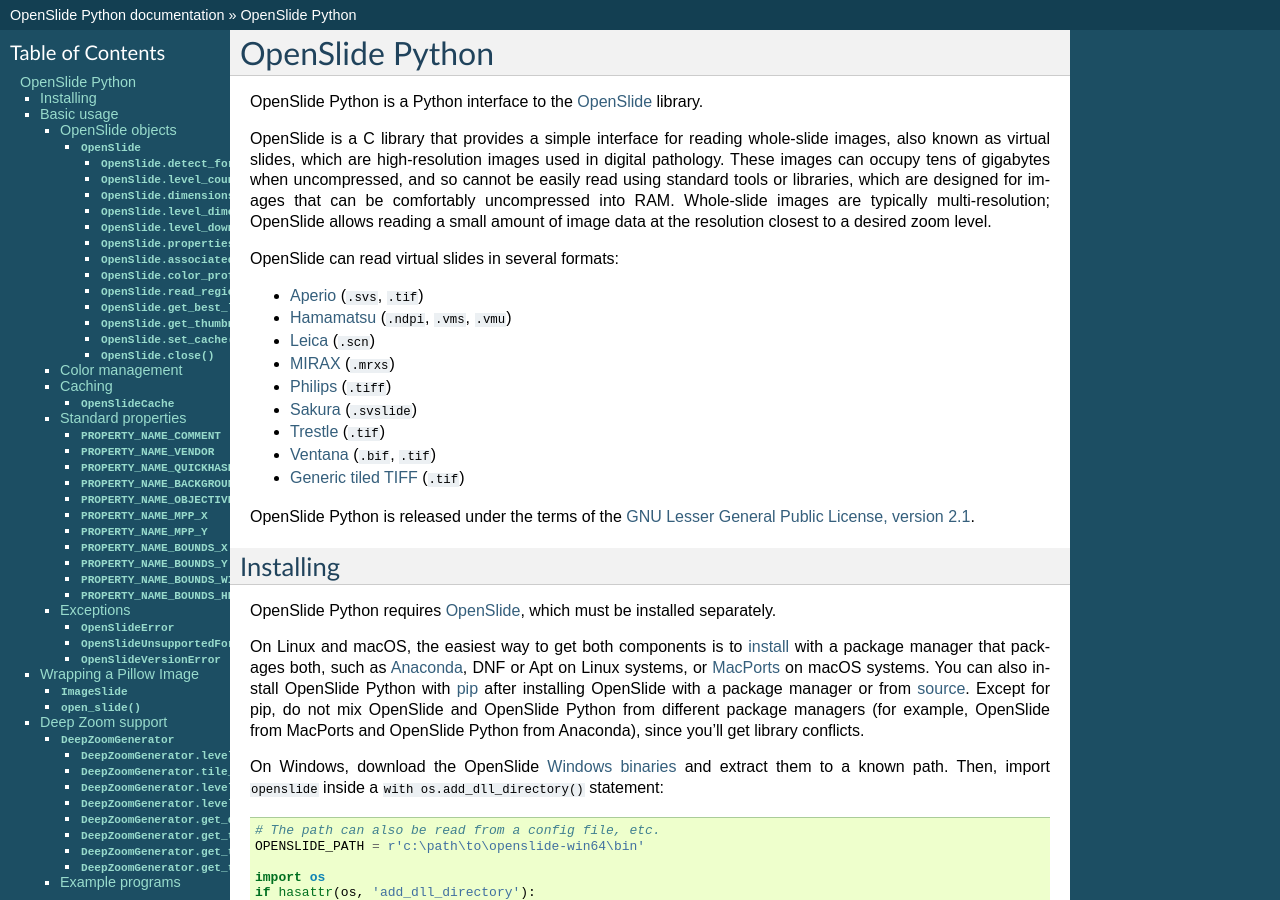
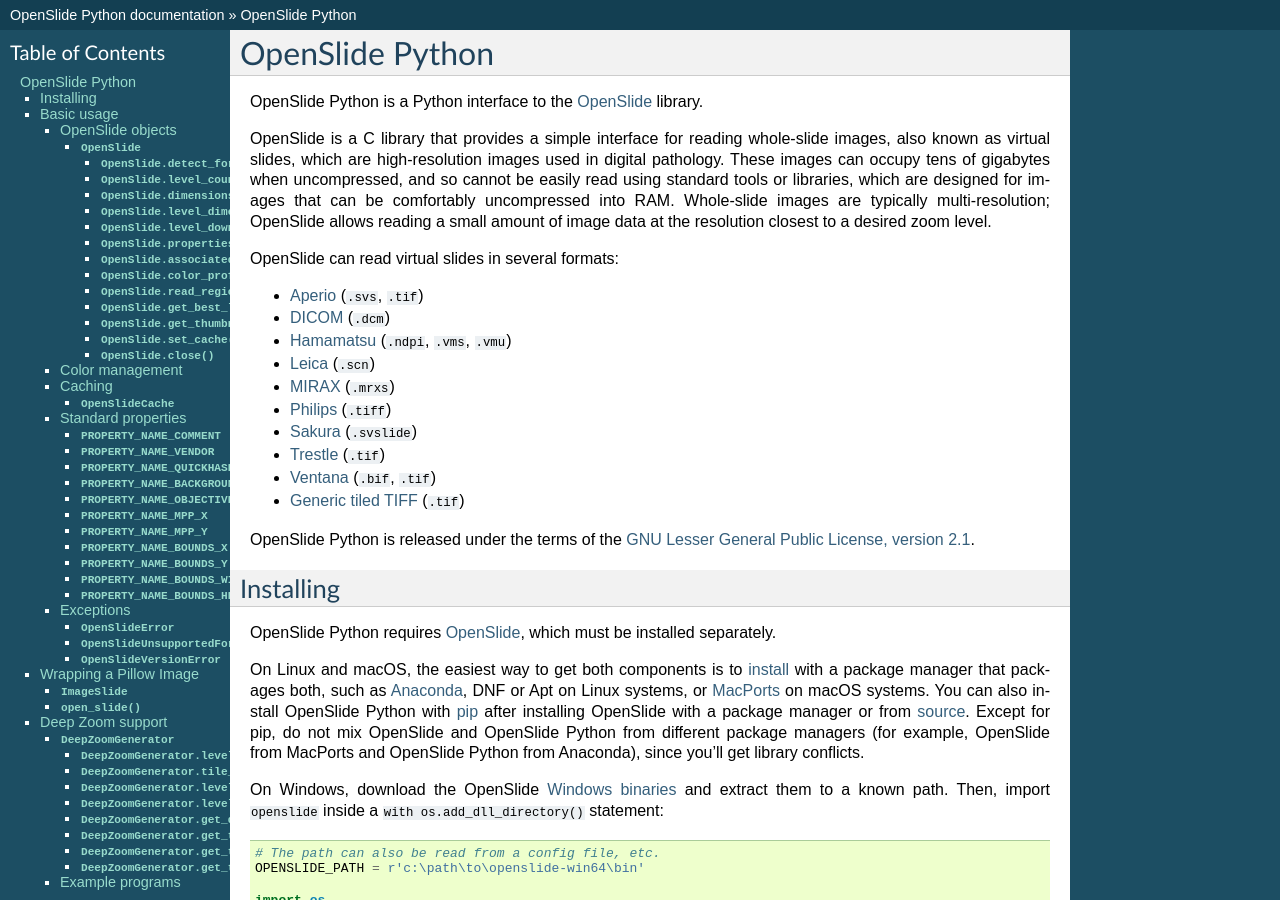
Before and after one commit to openslide/openslide-python, a Sphinx documentation site: the page built from doc/index.rst, in a window 1280 px wide and 900 px high. Built offline with Sphinx 7.4.7, drawn with Linux system fonts in a browser that asks for light colours; the version number could not be read and is left out.

Commit message:
Add DICOM format to docs
Signed-off-by: Benjamin Gilbert <bgilbert@cs.cmu.edu>

```diff
--- a/doc/index.rst
+++ b/doc/index.rst
@@ -16,6 +16,7 @@
 OpenSlide can read virtual slides in several formats:
 
 * Aperio_ (``.svs``, ``.tif``)
+* DICOM_ (``.dcm``)
 * Hamamatsu_ (``.ndpi``, ``.vms``, ``.vmu``)
 * Leica_ (``.scn``)
 * MIRAX_ (``.mrxs``)
@@ -30,6 +31,7 @@
 
 .. _OpenSlide: https://openslide.org/
 .. _Aperio: https://openslide.org/formats/aperio/
+.. _DICOM: https://openslide.org/formats/dicom/
 .. _Hamamatsu: https://openslide.org/formats/hamamatsu/
 .. _Leica: https://openslide.org/formats/leica/
 .. _MIRAX: https://openslide.org/formats/mirax/
```
Also changed, not shown: README.md (+2 -0 lines).
